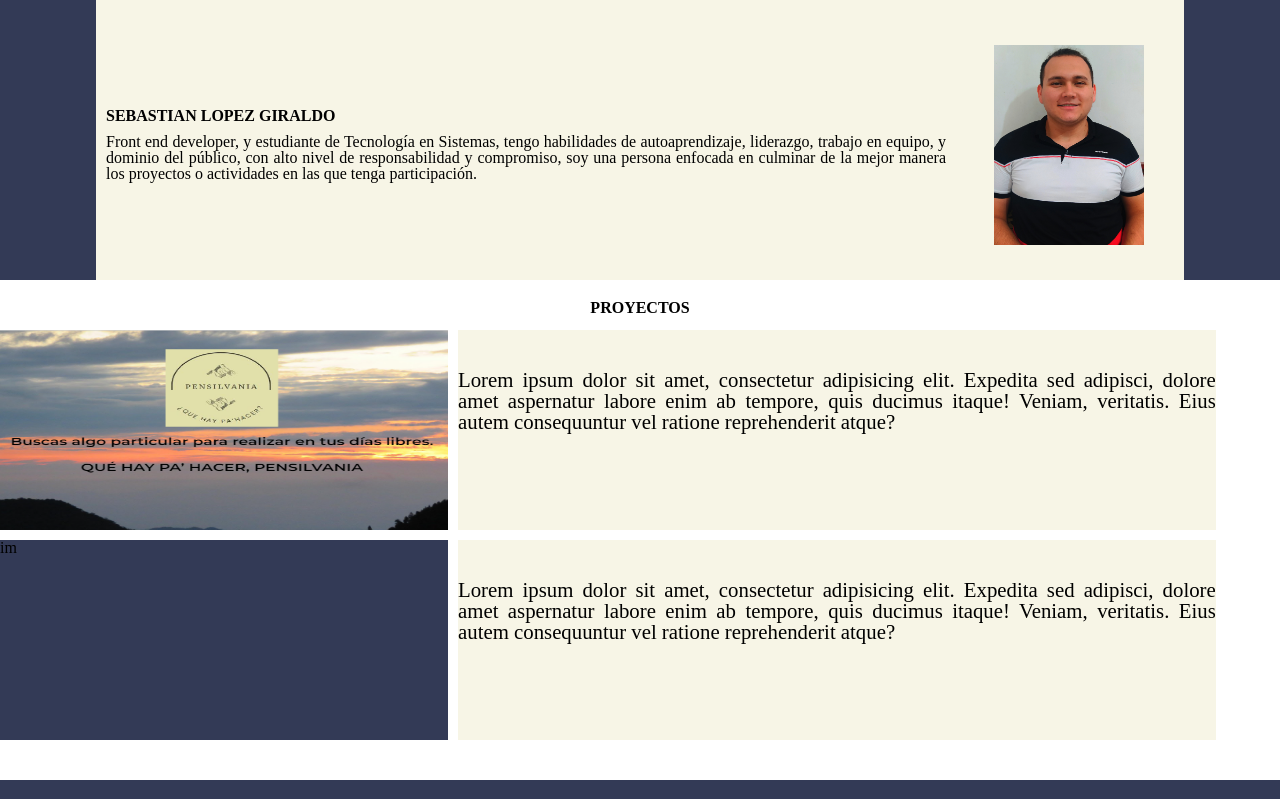
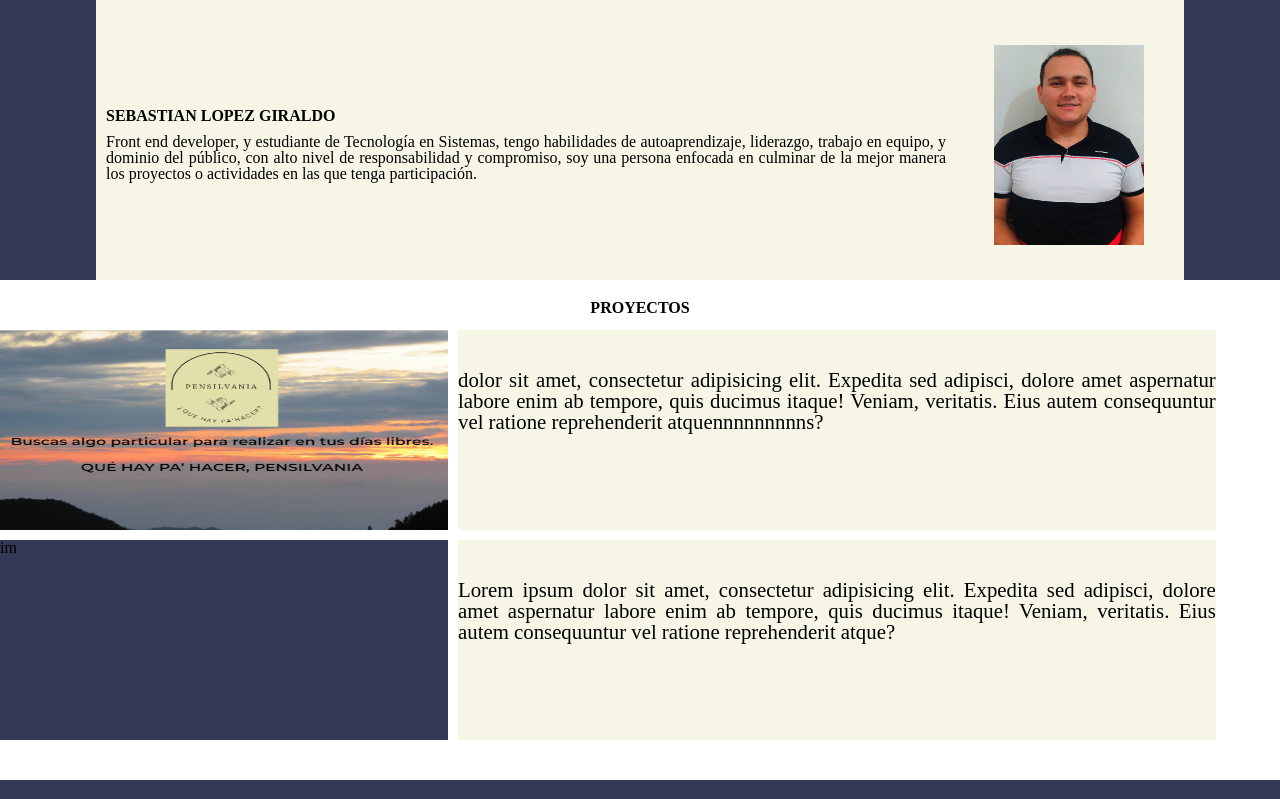
Before and after one commit to ElSebastianLopez/Portafolio, a Vue app: page / in a window 1280 px wide. Shown: the top 799 px of the page. Built offline with nearby package versions, Linux system fonts and the light colour scheme.

Commit message:
prueba para trabajr en ramas

```diff
--- a/src/views/HomeView.vue
+++ b/src/views/HomeView.vue
@@ -25,9 +25,9 @@
         </div>
         <div class="text">
             <p>
-            Lorem ipsum dolor sit amet, consectetur adipisicing elit. Expedita sed adipisci, dolore
+             dolor sit amet, consectetur adipisicing elit. Expedita sed adipisci, dolore
             amet aspernatur labore enim ab tempore, quis ducimus itaque! Veniam, veritatis. Eius
-            autem consequuntur vel ratione reprehenderit atque?
+            autem consequuntur vel ratione reprehenderit atquennnnnnnnns?
           </p>
         </div>
       </div>
```
